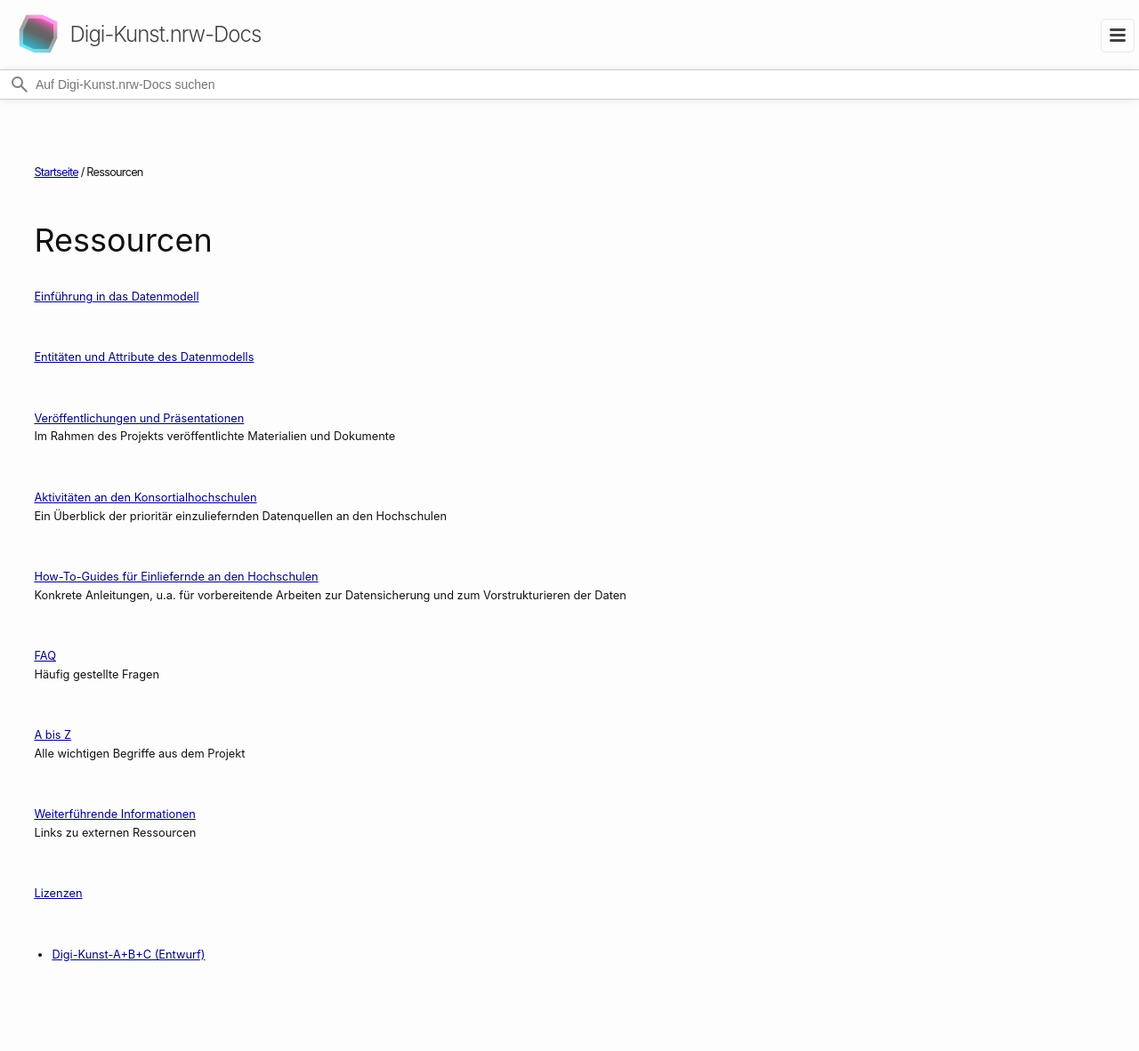
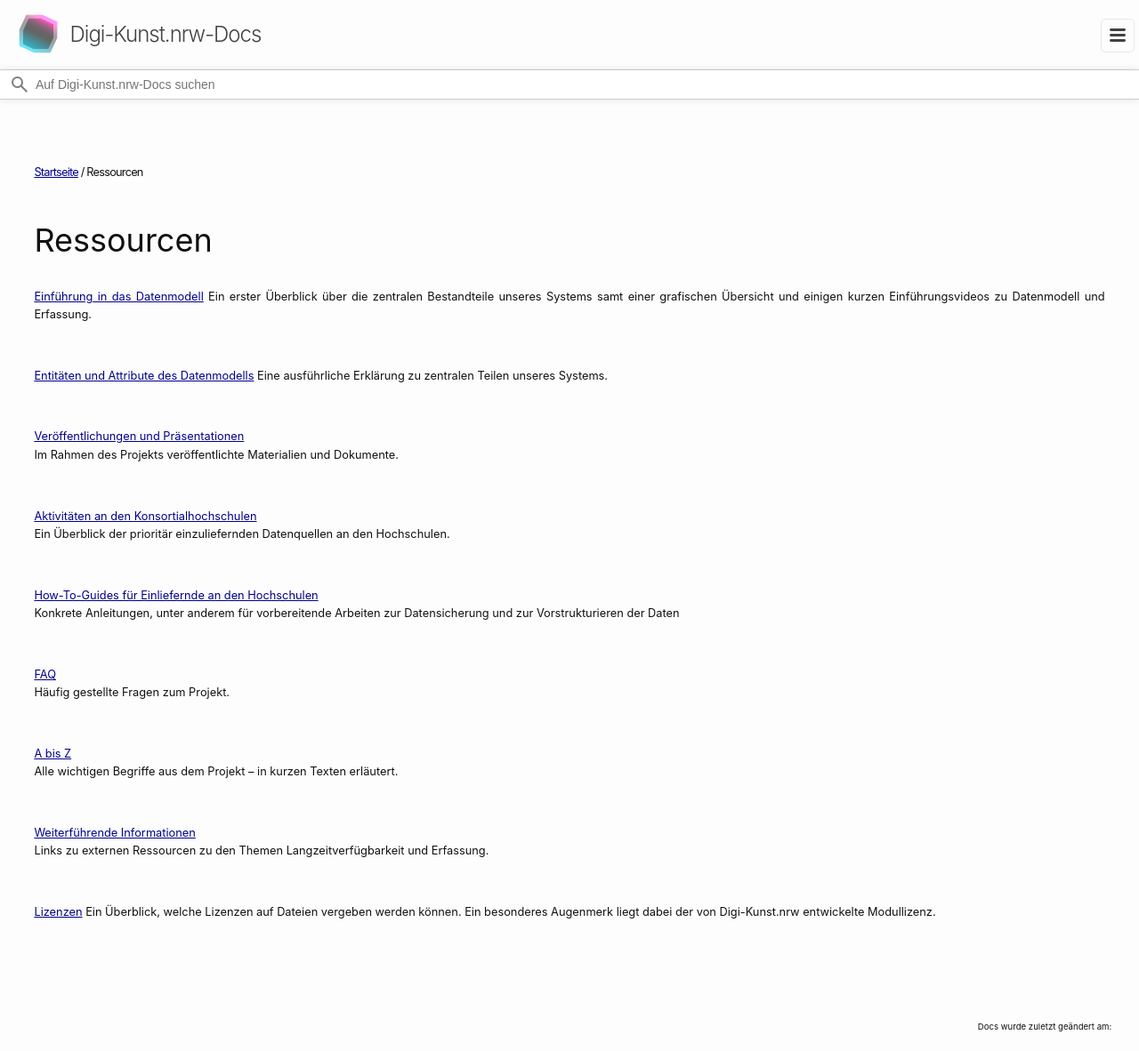
Before and after one commit to ottjannik/digi-kunst.github.io, a Jekyll site: the page built from ressourcen/index.markdown, in a window 1280 px wide and 1400 px high, cut to the strip 0-1182 px from the top of the window. Shown: the whole strip at 89% size. Built offline with Jekyll 4.4.1, drawn with Linux system fonts in a browser that asks for light colours; a script that is not in the unit is left out.

Commit message:
Ressourcen-Index-Texte ergänzt

```diff
--- a/ressourcen/index.markdown
+++ b/ressourcen/index.markdown
@@ -5,27 +5,28 @@
 ---
 
 [Einführung in das Datenmodell](/ressourcen/einfuehrung_in_das_datenmodell)
+Ein erster Überblick über die zentralen Bestandteile unseres Systems samt einer grafischen Übersicht und einigen kurzen Einführungsvideos zu Datenmodell und Erfassung.
 
 [Entitäten und Attribute des Datenmodells](/ressourcen/entitaeten_und_attribute_des_datenmodells)
+Eine ausführliche Erklärung zu zentralen Teilen unseres Systems.
 
 [Veröffentlichungen und Präsentationen](/ressourcen/veroeffentlichungen-und-praesentationen)\
-Im Rahmen des Projekts veröffentlichte Materialien und Dokumente
+Im Rahmen des Projekts veröffentlichte Materialien und Dokumente.
 
 [Aktivitäten an den Konsortialhochschulen](/ressourcen/aktivitaeten_an_den_konsortialhochschulen)\
-Ein Überblick der prioritär einzuliefernden Datenquellen an den Hochschulen
+Ein Überblick der prioritär einzuliefernden Datenquellen an den Hochschulen.
 
 [How-To-Guides für Einliefernde an den Hochschulen](/ressourcen/how-to-guides-fuer-einliefernde)\
-Konkrete Anleitungen, u.a. für vorbereitende Arbeiten zur Datensicherung und zum Vorstrukturieren der Daten
+Konkrete Anleitungen, unter anderem für vorbereitende Arbeiten zur Datensicherung und zur Vorstrukturieren der Daten
 
 [FAQ](/ressourcen/FAQ)\
-Häufig gestellte Fragen
+Häufig gestellte Fragen zum Projekt.
 
 [A bis Z](/ressourcen/a-bis-z)\
-Alle wichtigen Begriffe aus dem Projekt
+Alle wichtigen Begriffe aus dem Projekt – in kurzen Texten erläutert.
 
 [Weiterführende Informationen](/ressourcen/weiterfuehrende-informationen)\
-Links zu externen Ressourcen
+Links zu externen Ressourcen zu den Themen Langzeitverfügbarkeit und Erfassung.
 
 [Lizenzen](/ressourcen/lizenzen)
-
-- [Digi-Kunst-A+B+C (Entwurf)](/ressourcen/lizenzen/digi-kunst-a+b+c-1.0-entwurf)
+Ein Überblick, welche Lizenzen auf Dateien vergeben werden können. Ein besonderes Augenmerk liegt dabei der von Digi-Kunst.nrw entwickelte Modullizenz.
```
